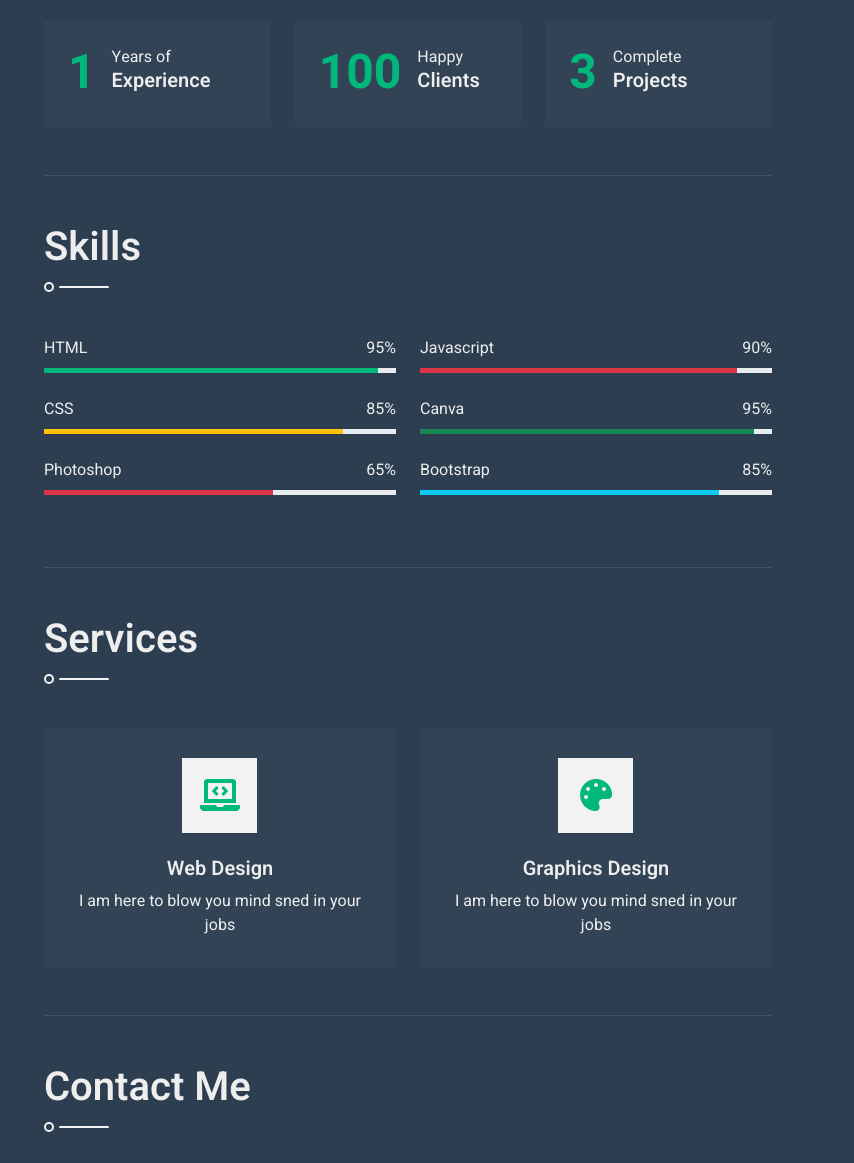
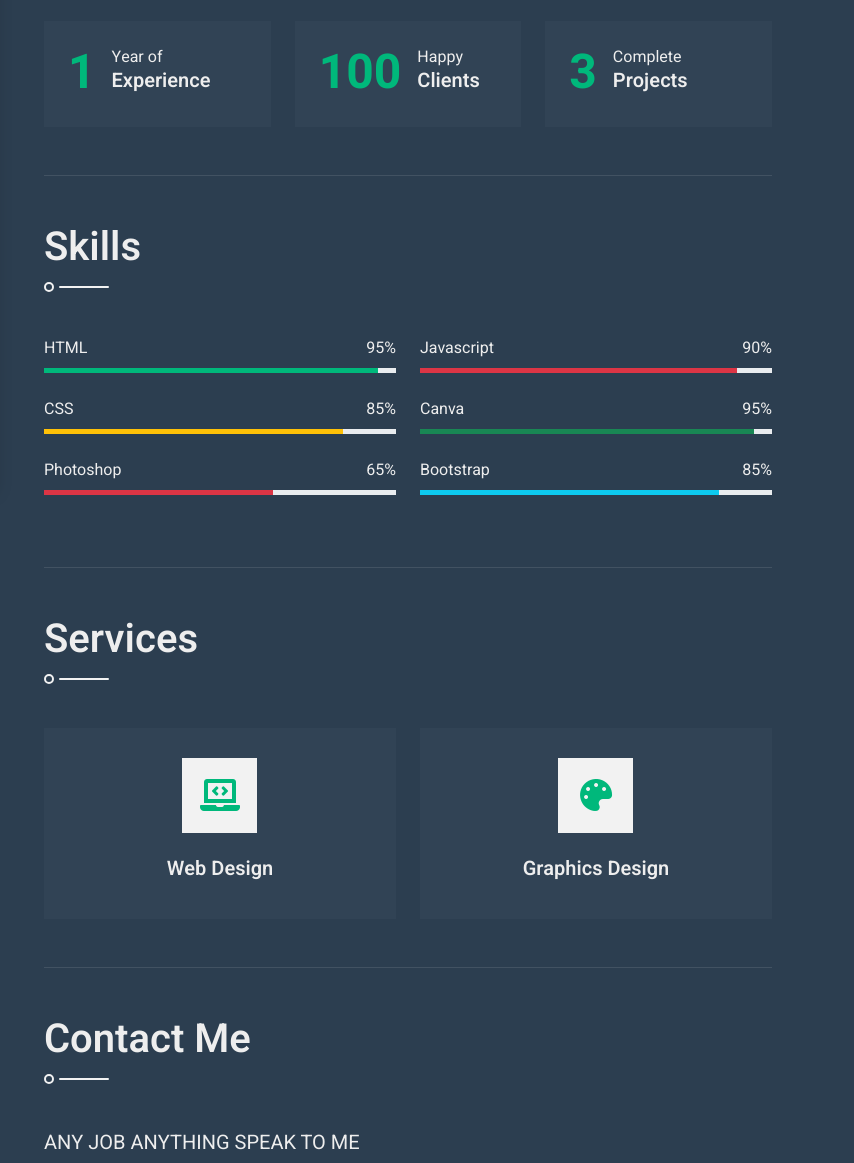
Before and after one commit to blessingtobi20/cv, a plain HTML site: page bootstrap-cv-resume-template/index.html in a window 1280 px wide. Shown: the part 315-1478 px from the top of the page, 426-1280 px from the left. Drawn offline with nearby package versions, Linux system fonts and the light colour scheme.

Commit message:
Update index.html

```diff
--- a/bootstrap-cv-resume-template/index.html
+++ b/bootstrap-cv-resume-template/index.html
@@ -98,7 +98,7 @@
                                 <div class="d-flex bg-secondary p-4">
                                     <h1 class="flex-shrink-0 display-5 text-primary mb-0" data-toggle="counter-up">1</h1>
                                     <div class="ps-3">
-                                        <p class="mb-0">Years of</p>
+                                        <p class="mb-0">Year of</p>
                                         <h5 class="mb-0">Experience</h5>
                                     </div>
                                 </div>
@@ -238,14 +238,14 @@
                                 <div class="service-item">
                                     <i class="fa fa-2x fa-laptop-code mx-auto mb-4"></i>
                                     <h5 class="mb-2">Web Design </h5>
-                                    <p class="mb-0">I am here to blow you mind sned in your jobs </p>
+                                    <!-- <p class="mb-0">I am here to blow you mind send in your jobs </p> -->
                                 </div>
                             </div>
                             <div class="col-md-6">
                                 <div class="service-item">
                                     <i class=" 	fas fa-2x fa-palette mx-auto mb-4"></i>
                                     <h5 class="mb-2">Graphics Design</h5>
-                                    <p class="mb-0">I am here to blow you mind sned in your jobs </p>
+                                    <!-- <p class="mb-0">I am here to blow you mind send in your jobs </p> -->
                                 </div>
                             </div>
                             <!-- <div class="col-md-6">
@@ -378,7 +378,7 @@
                       />
                       <input type="hidden" name="redirect" value="" />
                         <h1 class="title pb-3 mb-5">Contact Me</h1>
-						<p class="mb-4" style="font-size: 40px;">ANY JOB ANYTHING SPEAK TO ME</p>
+						<p class="mb-4" style="font-size: 20px;">ANY JOB ANYTHING SPEAK TO ME</p>
                         <form>
                             <div class="row g-3">
                                 <div class="col-md-6">
```
